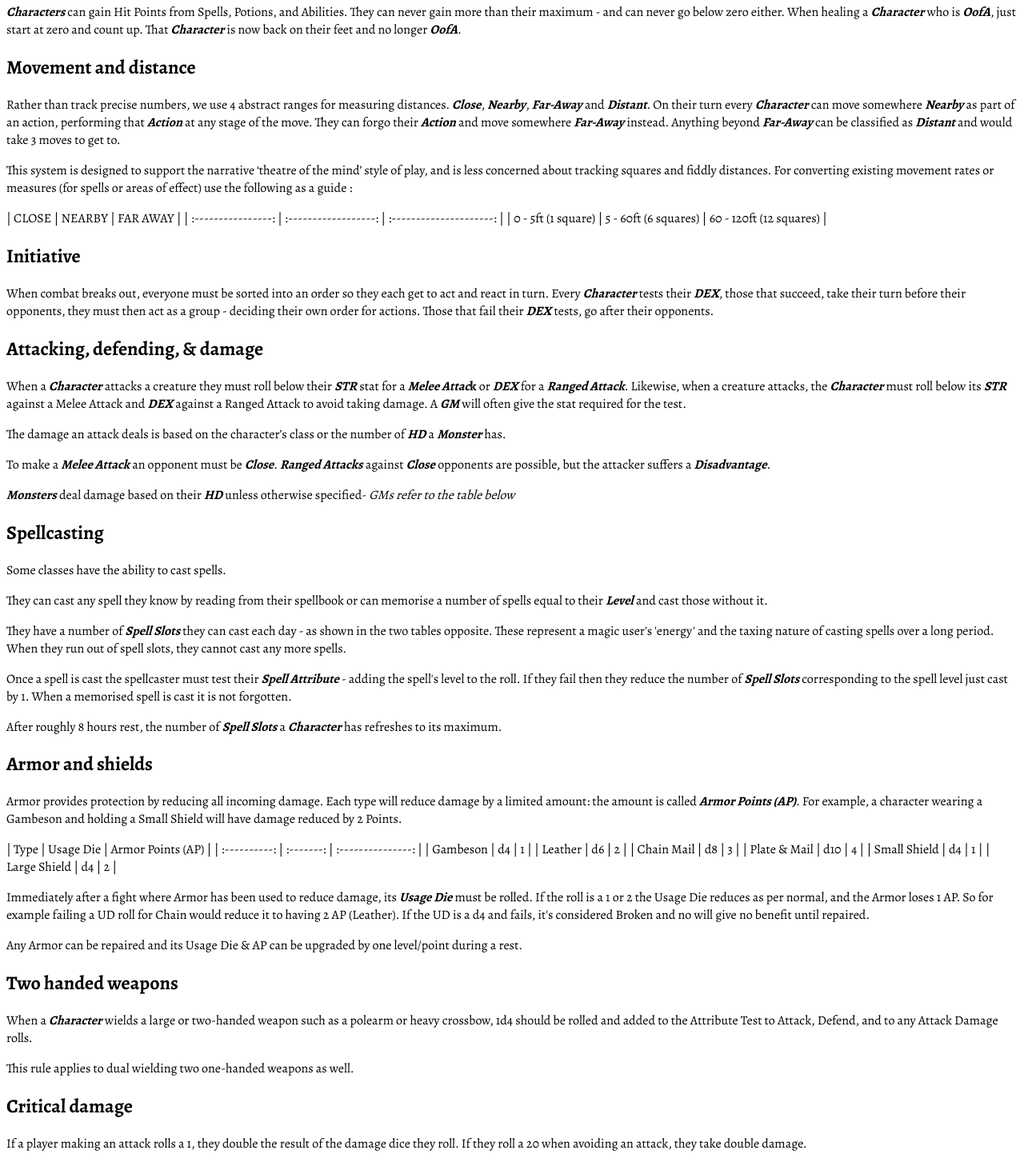
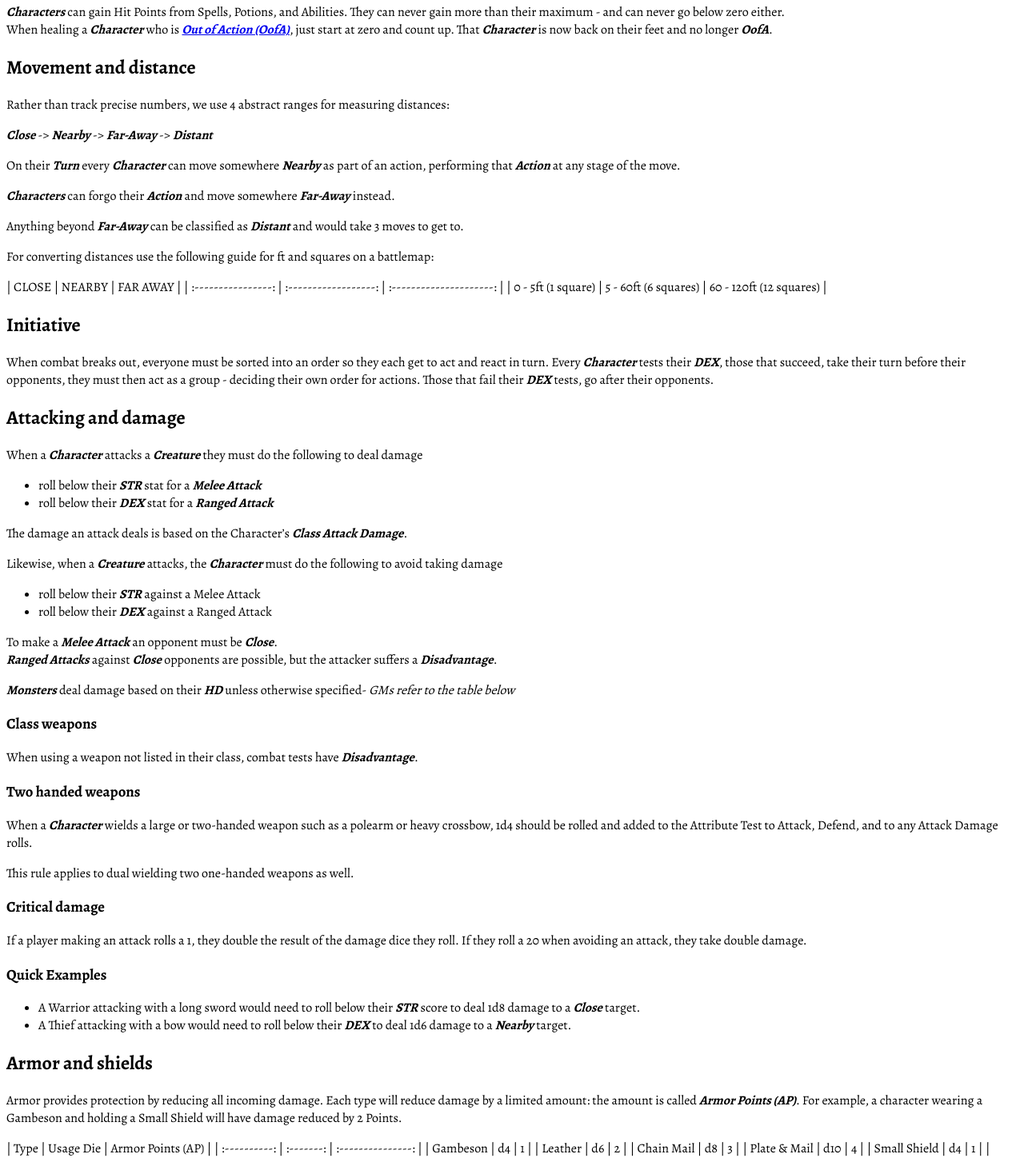
Before and after one commit to matt-gefen/radiant-hack, a Next.js app: page /rules in a window 1280 px wide. Shown: the part 1320-2768 px from the top of the page at 80% size. Built offline with nearby package versions, Linux system fonts and the light colour scheme.

Commit message:
rules clairty edits part 1 and buffed starting items

```diff
--- a/pages/classes/magician.mdx
+++ b/pages/classes/magician.mdx
@@ -10,9 +10,9 @@
 | d6   | What do you specialize in?                                                                                                                                                                                                                          |
 | :--- | :-------------------------------------------------------------------------------------------------------------------------------------------------------------------------------------------------------------------------------------------------- |
 | 1    | **Abjuration**: You wear a **ring of spell protection** that marks your research. The wearer can choose to negate the effects of a spell that targets them. Ud4.                                                                                    |
-| 2    | **Divination**: You carry a small **silver scrying mirror** spelled to allow the magician to fleetingly view any place or object they've seen before. Ud4.                                                                                          |
-| 3    | **Evocation**: You wield a well-used **Duelist's wand**. Use to roll spell damage with advantage. Ud6.                                                                                                                                              |
-| 4    | **Illusion**: You have a **crystal prism** that refracts light. Activate the prism to inflict blindness on up to d4 targets for d6 rounds. Ud6.                                                                                                     |
+| 2    | **Divination**: You carry a small **silver scrying mirror** spelled to allow the magician to fleetingly view any place or object they've seen before. Ud10.                                                                                          |
+| 3    | **Evocation**: You wield a well-used **Duelist's wand**. Use to roll spell damage with advantage.                                                                                                                                          |
+| 4    | **Illusion**: You have a **crystal prism** that refracts light. Activate the prism to inflict blindness on up to d4 targets for d6 rounds. Ud8.                                                                                                     |
 | 5    | **Transmutation**: You wear an enchanted black **star silk cloak**. Wearing this cloak allows the wearer to enhance their vision to either *Detect Magic* or *Detect Invisibility* once per day.                                                    |
 | 6    | **Conjuration**: A deal with an outer being has left you with a **binding rune** tattooed on your skin. Use the binding rune to summon a lesser demon or minor fey to do a single task within their power. The tattoo becomes inert after this use. |
 
--- a/pages/classes/thief.mdx
+++ b/pages/classes/thief.mdx
@@ -9,10 +9,10 @@
 | d6   | What do you carry?                                                                                                                                                             |
 | :--- | :----------------------------------------------------------------------------------------------------------------------------------------------------------------------------- |
 | 1    | A ceramic bottle of your old partner's homebrewed **knockout gas**. Throw bottle to release gas. All ***Nearby*** make a ***CON*** save or fall unconscious.                   |
-| 2    | A **rune stone**, stolen from a witch of the wood. Ud4. Cast spell from the [Enchanter Starting Spells](/additional_classes/enchanter#enchanter-starting-spells) of level 1-2. |
+| 2    | A **rune stone**, stolen from a witch of the wood. Ud10. Cast spell from the [Enchanter Starting Spells](/additional_classes/enchanter#enchanter-starting-spells) of level 1-2. |
 | 3    | A pouch of **"Catnip"**. Ud8. Take to gain advantage on DEX saves for a 1d4 turns.                                                                                             |
-| 4    | A **dagger of returning**. Ud6. A throwing dagger that returns to your hand if it misses its target.                                                                           |
-| 5    | A **porcelain mask** that allows one to shroud themselves in a **[Glamour](/magic/arcane_spells#level-2)**. Ud6.                                                               |
+| 4    | A **dagger of returning**. A throwing dagger that returns to your hand if it misses its target.                                                                           |
+| 5    | A **porcelain mask** that allows one to shroud themselves in a **[Glamour](/magic/arcane_spells#level-2)**. Ud8.                                                               |
 | 6    | Your reward from your last heist: a **skeleton key** that can be used to open any lock. It crumbles into dust after use.                                                       |
 
 ## Equipment
--- a/pages/classes/warrior.mdx
+++ b/pages/classes/warrior.mdx
@@ -9,11 +9,11 @@
 
 | d6   | What do bring on your travels?|
 | :--- |:---------------------------------------------------------------- |
-| 1    | A **drakeskin heraldic cape**, bearing your crest. Its unique lining can half the damage of frost or fire. Ud6.|
+| 1    | A **drakeskin heraldic cape**, bearing your crest. Its unique lining can half the damage of frost or fire. |
 | 2    | A **letter of marque**, establishing your noble rank. Can be used to gain advantage on certain **CHA** checks.|
 | 3    | Your trusted **riding steed** - 1HD, Kick 1d6, Saddlebags (4 inventory slots). When riding your horse, you can move to **Far Away** during your **Turn**.|
 | 4    | Your **heavy crossbow and quiver of bolts** (Ud10). It has served you well on the road. You are so familiar with its workings that you can choose to hit automatically once per day.|
-| 5    | An enchanted **ancestral blade** (longsword or greatsword) that warriors in your family have long carried into battle. When using it, you can reroll one missed attack per combat. Ud6.|
+| 5    | An enchanted **ancestral blade** (longsword or greatsword) that warriors in your family have long carried into battle. When using it, you can reroll one missed attack per combat. |
 | 6    | The **bronze amulet** passed down through your family. An ancient version of your family crest is carved into the disc of the amulet. If you were to fall OofA and die, the amulet revives you to half of your max HP instead. After use in this way, the amulet vanishes into thin air. |
 
 ## Equipment
--- a/pages/rules.mdx
+++ b/pages/rules.mdx
@@ -38,7 +38,7 @@ When something with a Ud is used: its ***Usage Die*** should be rolled. If the r
 
 When you roll a 1-2 on a d4 there are no more uses left! For an item this means that it is expanded/consumed and for a spell the effect has run its course.
 
-> Some items can have their Ud restored! Ask if this is possible for any specific item.
+> Items like Armor and certain Magic Items can have their Ud restored. If this is unclear for any specific item, ask your GM.
 
 ## Health
 
@@ -49,14 +49,24 @@ HD also indicate how many dice to roll to determine the number of ***Hit Points*
 - ***NPCs*** and ***Monsters*** roll d8s for HP.
 - ***Characters*** roll the dice given in their ***Class*** for HP.
 
-***Characters*** can gain Hit Points from Spells, Potions, and Abilities. They can never gain more than their maximum - and can never go below zero either. When healing a ***Character*** who is ***OofA***, just start at zero and count up. That ***Character*** is now back on their feet and no longer ***OofA***.
+***Characters*** can gain Hit Points from Spells, Potions, and Abilities. They can never gain more than their maximum - and can never go below zero either.\
+When healing a ***Character*** who is [***Out of Action (OofA)***](#death-and-dying), just start at zero and count up. That ***Character*** is now back on their feet and no longer ***OofA***.
 
 
 ## Movement and distance
 
-Rather than track precise numbers, we use 4 abstract ranges for measuring distances. ***Close***, ***Nearby***, ***Far-Away*** and ***Distant***. On their turn every ***Character*** can move somewhere ***Nearby*** as part of an action, performing that ***Action*** at any stage of the move. They can forgo their ***Action*** and move somewhere ***Far-Away*** instead. Anything beyond ***Far-Away*** can be classified as ***Distant*** and would take 3 moves to get to.
+Rather than track precise numbers, we use 4 abstract ranges for measuring distances:
 
-This system is designed to support the narrative ‘theatre of the mind’ style of play, and is less concerned about tracking squares and fiddly distances. For converting existing movement rates or measures (for spells or areas of effect) use the following as a guide :
+***Close*** -> ***Nearby*** -> ***Far-Away*** -> ***Distant***
+
+On their ***Turn*** every ***Character*** can move somewhere ***Nearby*** as part of an action, performing that ***Action*** at any stage of the move.
+
+***Characters*** can forgo their ***Action*** and move somewhere ***Far-Away*** instead.
+
+Anything beyond ***Far-Away*** can be classified as ***Distant*** and would take 3 moves to get to.
+
+
+For converting distances use the following guide for ft and squares on a battlemap:
 
 |       CLOSE        |        NEARBY        |        FAR AWAY         |
 | :----------------: | :------------------: | :---------------------: |
@@ -66,27 +76,37 @@ This system is designed to support the narrative ‘theatre of the mind’ style
 
 When combat breaks out, everyone must be sorted into an order so they each get to act and react in turn. Every ***Character*** tests their ***DEX***, those that succeed, take their turn before their opponents, they must then act as a group - deciding their own order for actions. Those that fail their ***DEX*** tests, go after their opponents.
 
-## Attacking, defending, & damage
+## Attacking and damage
+When a ***Character*** attacks a ***Creature*** they must do the following to deal damage
+- roll below their ***STR*** stat for a ***Melee Attack***
+- roll below their ***DEX*** stat for a ***Ranged Attack***
 
-When a ***Character*** attacks a creature they must roll below their ***STR*** stat for a ***Melee Attac*k** or ***DEX*** for a ***Ranged Attack***. Likewise, when a creature attacks, the ***Character*** must roll below its ***STR*** against a Melee Attack and ***DEX*** against a Ranged Attack to avoid taking damage. A ***GM*** will often give the stat required for the test.
+The damage an attack deals is based on the Character’s ***Class Attack Damage***.
 
-The damage an attack deals is based on the character’s class or the number of ***HD*** a ***Monster*** has.
+Likewise, when a ***Creature*** attacks, the ***Character*** must do the following to avoid taking damage
+- roll below their ***STR*** against a Melee Attack
+- roll below their  ***DEX*** against a Ranged Attack
 
-To make a ***Melee Attack*** an opponent must be ***Close***. ***Ranged Attacks*** against ***Close*** opponents are possible, but the attacker suffers a ***Disadvantage***.
+To make a ***Melee Attack*** an opponent must be ***Close***.\
+***Ranged Attacks*** against ***Close*** opponents are possible, but the attacker suffers a ***Disadvantage***.
 
 ***Monsters*** deal damage based on their ***HD*** unless otherwise specified- *GMs refer to the table below*
 
-## Spellcasting
+### Class weapons
+When using a weapon not listed in their class, combat tests have ***Disadvantage***.
 
-Some classes have the ability to cast spells.
+### Two handed weapons
+When a ***Character*** wields a large or two-handed weapon such as a polearm or heavy crossbow, 1d4 should be rolled and added to the Attribute Test to Attack, Defend, and to any Attack Damage rolls.
 
-They can cast any spell they know by reading from their spellbook or can memorise a number of spells equal to their ***Level*** and cast those without it.
+This rule applies to dual wielding two one-handed weapons as well.
 
-They have a number of ***Spell Slots*** they can cast each day - as shown in the two tables opposite. These represent a magic user's 'energy' and the taxing nature of casting spells over a long period. When they run out of spell slots, they cannot cast any more spells.
+### Critical damage
 
-Once a spell is cast the spellcaster must test their ***Spell Attribute*** - adding the spell's level to the roll. If they fail then they reduce the number of ***Spell Slots*** corresponding to the spell level just cast by 1. When a memorised spell is cast it is not forgotten.
+If a player making an attack rolls a 1, they double the result of the damage dice they roll. If they roll a 20 when avoiding an attack, they take double damage.
 
-After roughly 8 hours rest, the number of ***Spell Slots*** a ***Character*** has refreshes to its maximum.
+### Quick Examples
+- A Warrior attacking with a long sword would need to roll below their ***STR*** score to deal 1d8 damage to a ***Close*** target.
+- A Thief attacking with a bow would need to roll below their ***DEX*** to deal 1d6 damage to a ***Nearby*** target.
 
 ## Armor and shields
 
@@ -105,14 +125,21 @@ Immediately after a fight where Armor has been used to reduce damage, its ***Usa
 
 Any Armor can be repaired and its Usage Die & AP can be upgraded by one level/point during a rest.
 
-## Two handed weapons
-When a ***Character*** wields a large or two-handed weapon such as a polearm or heavy crossbow, 1d4 should be rolled and added to the Attribute Test to Attack, Defend, and to any Attack Damage rolls.
+### Class armor
+If a Character wears armor that is not listed in their class, they add their total ***Armor Points*** to any rolls to Attack or Avoid Damage.
 
-This rule applies to dual wielding two one-handed weapons as well.
+## Spellcasting
 
-## Critical damage
+Some classes have the ability to cast spells.
 
-If a player making an attack rolls a 1, they double the result of the damage dice they roll. If they roll a 20 when avoiding an attack, they take double damage.
+They can cast any spell they know by reading from their spellbook or can memorise a number of spells equal to their ***Level*** and cast those without it.
+
+They have a number of ***Spell Slots*** they can cast each day - as shown in the two tables opposite. These represent a magic user's 'energy' and the taxing nature of casting spells over a long period. When they run out of spell slots, they cannot cast any more spells.
+
+Once a spell is cast the spellcaster must test their ***Spell Attribute*** - adding the spell's level to the roll. If they fail then they reduce the number of ***Spell Slots*** corresponding to the spell level just cast by 1. When a memorised spell is cast it is not forgotten.
+
+After roughly 8 hours rest, the number of ***Spell Slots*** a ***Character*** has refreshes to its maximum.
+
 
 ## Hinderances
 Certain abilities, magical effects and consequences of ***Actions*** will leave ***Creatures*** hindered until a successful ***Attribute Test*** of the GM’s choosing is made, sometimes needing an ***Action*** to complete.
@@ -144,10 +171,6 @@ When a ***Character*** is reduced to zero ***Hit Points (HP)*** they are taken *
 
 For every HD above the ***Character’s*** level, add +1 to every roll the ***Player*** makes for any attribute test that would determine the outcome of a conflict between them and an NPC. *- A level 3 ***Character*** defending against a HD 5 monsters attack would add +2 to their roll*.
 
-## Advantage & disadvantage
-
-A ***GM*** may decide that a particular course of ***Action*** or task has a higher or lower chance of success. They will ask a player to roll an additional d20 when making a test - with ***Advantage*** the lower result is used and with ***Disadvantage***, the higher.
-
 ## Resting
 
 When ***Characters***  rest for about an hour, they...
@@ -170,13 +193,6 @@ When a ***Character*** levels up, their maximum ***Hit Points*** increase by rol
 ## Encumbrance
 
 A ***Character*** can carry a number of items equal to their ***STR*** with no issues. Carrying over this amount means they are encumbered and all attribute tests are taken with ***Disadvantage*** - you can also only ever move to somewhere ***Nearby***. They simply cannot carry more than double their ***STR***.
-
-## Class weapons
-
-When using a weapon not listed in their class, combat tests have ***Disadvantage***.
-
-## Class armor
-If a Character wears armor that is not listed in their class, they add their total ***Armor Points*** to any rolls to Attack or Avoid Damage.
 
 ## Creature reactions
 
```
Also changed, not shown: pages/additional_classes/enchanter.mdx (+4 -4 lines).
